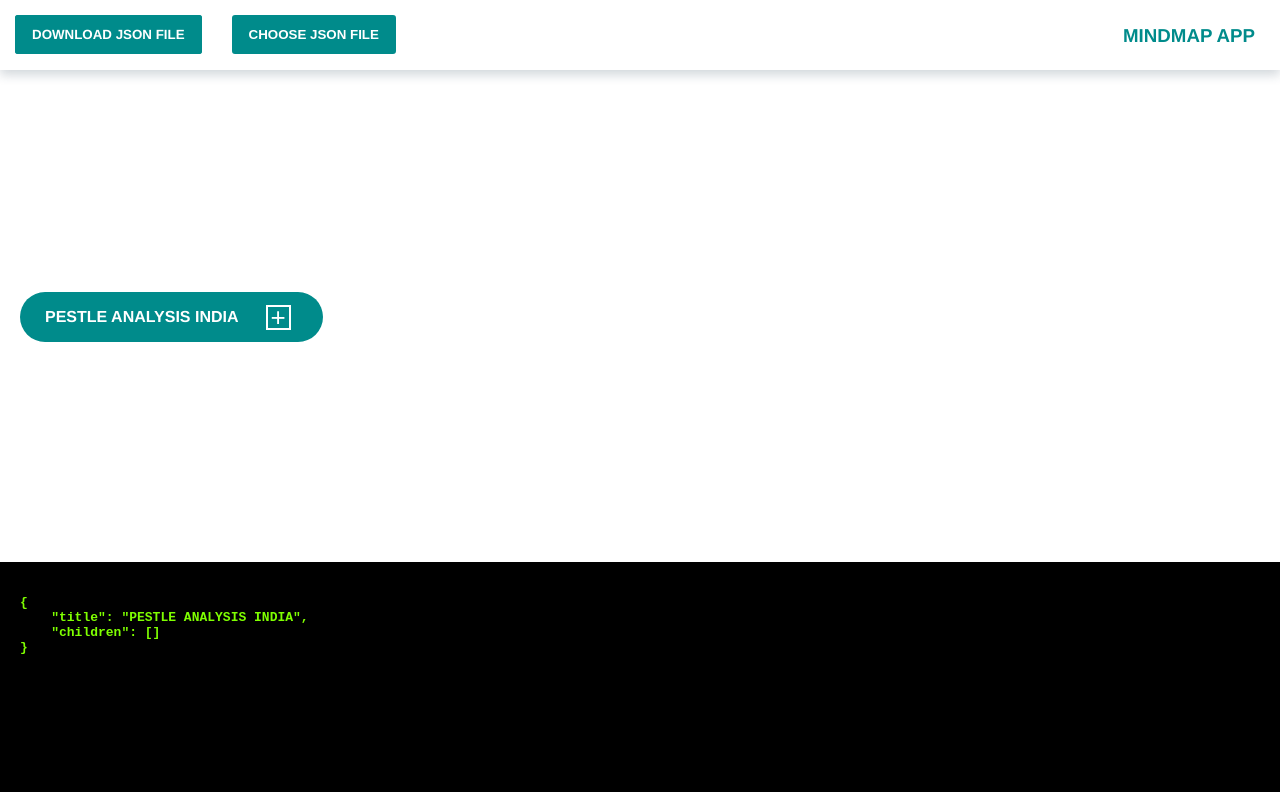
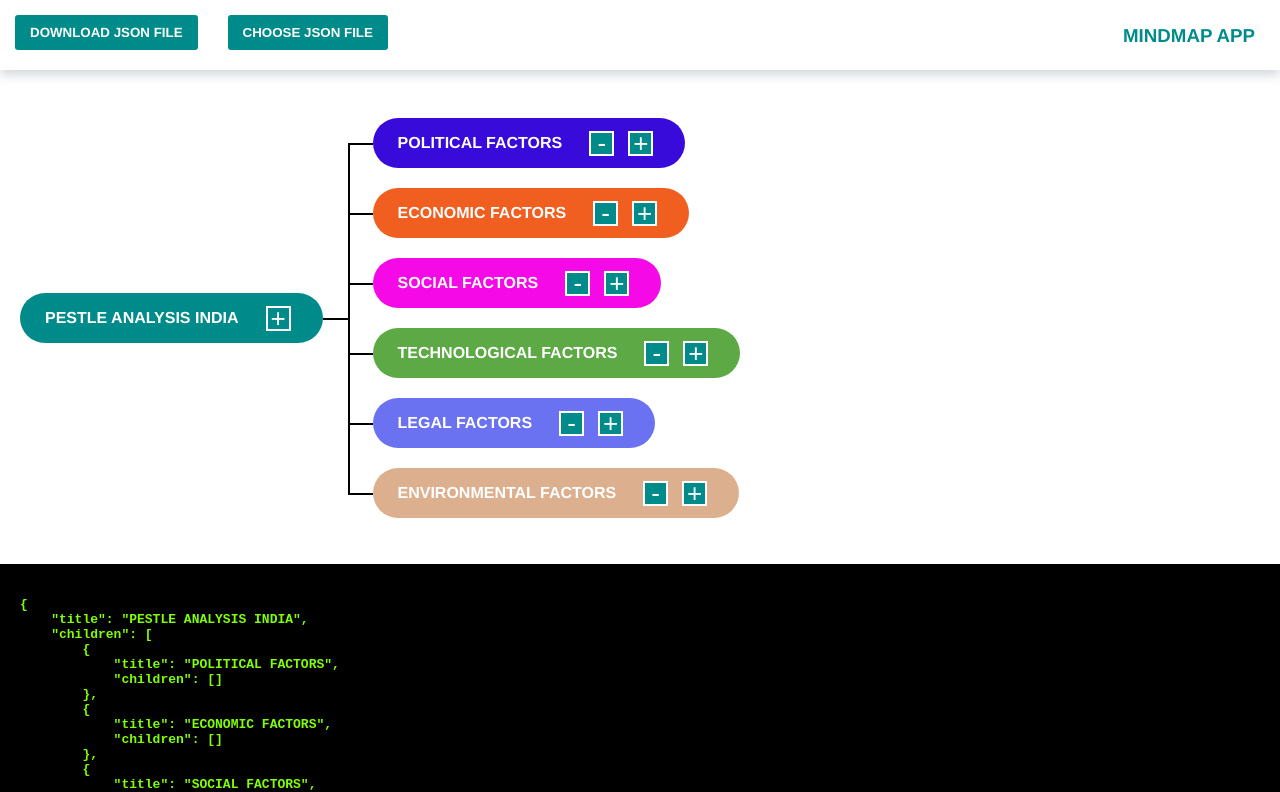
Before and after one commit to dima-zapisochny/mindmap-app, a Vue app: page / in a window 1280 px wide. Shown: the top 792 px of the page. Built offline with nearby package versions, Linux system fonts and the light colour scheme.

Commit message:
aded reorder children via drag’n’drop

```diff
--- a/src/components/Header.vue
+++ b/src/components/Header.vue
@@ -1,8 +1,8 @@
 <template>
-  <header>
-    <a href="" download="data.json" class="download-file__button" @click="downloadJsonFile">DOWNLOAD JSON FILE</a>
-    <input type="file" class="load-file__button" name="files" @change="loadJsonFile"/>
-    <h3 class="header__title">MINDMAP APP</h3>
+  <header class="header-app">
+    <a href="" download="data.json" class="download-file-button" @click="downloadJsonFile">DOWNLOAD JSON FILE</a>
+    <input type="file" class="load-file-button" name="files" @change="loadJsonFile"/>
+    <h3 class="header-app__title">MINDMAP APP</h3>
   </header>
 </template>
 
@@ -49,52 +49,50 @@ export default {
 }
 </script>
 
-<style scoped>
+<style lang="scss" scoped>
 
-header {
+.header-app {
   height: 70px;
-  -webkit-box-shadow: 0px 5px 10px 0px rgba(34, 60, 80, 0.2);
-  -moz-box-shadow: 0px 5px 10px 0px rgba(34, 60, 80, 0.2);
   box-shadow: 0px 5px 10px 0px rgba(34, 60, 80, 0.2);
+  &__title {
+    margin: 25px;
+    color: #008b8b;
+    display: inline-flex;
+    float: right;
+  }
 }
 
-.download-file__button {
+.download-file-button {
   text-decoration: none;
-  background-color: darkcyan;
+  background-color: #008b8b;
   margin: 15px;
   padding: 10px 15px;
-  border: 2px solid darkcyan;
-  color: white;
+  color: #fff;
   border-radius: 3px;
   font-weight: 700;
   font-size: 10pt;
   cursor: pointer;
+  &:hover {
+    webkit-box-shadow: 0px 0px 8px 5px rgba(34, 60, 80, 0.2);
+    moz-box-shadow: 0px 0px 8px 5px rgba(34, 60, 80, 0.2);
+    box-shadow: 0px 0px 8px 5px rgba(34, 60, 80, 0.2);
+  }
+  &:active {
+    opacity: .5;
+  }
 }
 
-.download-file__button:hover {
-  -webkit-box-shadow: 0px 0px 8px 5px rgba(34, 60, 80, 0.2);
-  -moz-box-shadow: 0px 0px 8px 5px rgba(34, 60, 80, 0.2);
-  box-shadow: 0px 0px 8px 5px rgba(34, 60, 80, 0.2);
-}
-
-.download-file__button:active {
-  opacity: .5;
-}
-
-.load-file__button {
+.load-file-button {
   color: transparent;
-}
-
-.load-file__button::-webkit-file-upload-button {
+  &::-webkit-file-upload-button {
     visibility: hidden;
   }
-.load-file__button:before {
+  &:before {
     content: 'CHOOSE JSON FILE';
     margin: 15px;
     padding: 10px 15px;
-  background-color: darkcyan;
+    background-color: #008b8b;
     display: inline-block;
-  border: 2px solid darkcyan;
     border-radius: 3px;
     outline: none;
     white-space: nowrap;
@@ -104,21 +102,12 @@ header {
     font-size: 10pt;
     cursor: pointer;
   }
-.load-file__button:hover::before {
-  -webkit-box-shadow: 0px 0px 8px 5px rgba(34, 60, 80, 0.2);
-  -moz-box-shadow: 0px 0px 8px 5px rgba(34, 60, 80, 0.2);
+  &:hover::before {
     box-shadow: 0px 0px 8px 5px rgba(34, 60, 80, 0.2);
   }
-
-.load-file__button:active::before {
+  &:active::before {
     opacity: .5;
   }
-
-.header__title {
-  margin: 25px;
-  color: darkcyan;
-  display: inline-flex;
-  float: right;
 }
 
 </style>
--- a/src/components/JsonMap.vue
+++ b/src/components/JsonMap.vue
@@ -18,14 +18,14 @@ export default {
 }
 </script>
 
-<style scoped>
+<style lang="scss" scoped>
 
 .json-map {
   width: calc(100% - 40px);
   min-height: calc(30% - 40px);
   padding: 20px;
-  background-color: black;
-  color: chartreuse;
+  background-color: #000;
+  color: #80FF00;
   font-weight: bold;
   overflow-y: scroll;
 }
--- a/src/components/map/Element.vue
+++ b/src/components/map/Element.vue
@@ -1,12 +1,19 @@
 <template>
   <div class="nested-element">
-    <div class="element" :class="{'parent': childLength, 'parent-root': parent.children.length > 0, 'child-root': true}" :style="{backgroundColor: randomColor()}">
+    <div class="element child-root"
+         :draggable="isDraggable"
+         :class="{'parent-element parent-root': isHaveChildren}"
+         :style="{backgroundColor: randomColor()}"
+         @dragstart="dragStart"
+         @dragover="dragOver"
+         @dragenter="dragEnter"
+         @dragleave="dragLeave"
+         @drop="dragDrop">
       <h3 class="element__title">{{ parent.title }}</h3>
-      <button class="element__button" v-if="parentItem" @click="deleteChild">-</button>
-      <button class="element__button" v-if="!parentItem" @click="deleteElement">-</button>
+      <button class="element__button" @click="deleteElement()">-</button>
       <button class="element__button" type="button" @click="addChild">+</button>
     </div>
-    <ul class="element__list" v-if="this.parent.children && this.parent.children.length > 0">
+    <ul class="element__list" v-if="isShowList">
       <Nested
         v-for="(child, childIndex) in parent.children"
         :parentItem="parent"
@@ -14,7 +21,6 @@
         :index="childIndex"
         :key="child.id"
         :class="{'list-root': childLength}"
-        @deleteSubTask="deleteChild"
       />
     </ul>
   </div>
@@ -40,14 +46,43 @@ export default {
   computed: {
     childLength: function () {
       return this.parent.children.length > 1
+    },
+    isShowList: function () {
+      return !!this.parent.children
+    },
+    isDraggable: function () {
+      return !!this.parentItem
+    },
+    isHaveChildren: function () {
+      return this.parent.children.length
     }
   },
   methods: {
-    deleteChild () {
-      this.parentItem.children.splice(this.index, 1)
+    dragStart (event) {
+      if (this.parentItem) {
+        event.target.classList.remove('child-root')
+      }
+      setTimeout(this.deleteElement, 0)
+      const element = JSON.stringify(this.parent)
+      event.dataTransfer.setData('element', element)
+      event.dataTransfer.setData('index', this.index.toString())
     },
-    deleteElement () {
-      this.$emit('deleteElement', this.index)
+    dragOver (event) {
+      event.preventDefault()
+    },
+    dragEnter (event) {
+      this.$el.firstChild.classList.add('drop-element')
+      console.log()
+    },
+    dragLeave (event) {
+      this.$el.firstChild.classList.remove('drop-element')
+      console.log(this)
+    },
+    dragDrop (event) {
+      const element = JSON.parse(event.dataTransfer.getData('element'))
+      const index = Number(event.dataTransfer.getData('index'))
+      this.parent.children.push(element)
+      console.log(index)
     },
     addChild () {
       const title = prompt('Enter a title for the item', 'Title')
@@ -57,6 +92,9 @@ export default {
       }
       this.parent.children.push(element)
     },
+    deleteElement () {
+      this.parentItem ? this.parentItem.children.splice(this.index, 1) : this.$emit('deleteElement', this.index)
+    },
     randomColor () {
       return '#' + (0x1000000 + (Math.random()) * 0xffffff).toString(16).substr(1, 6)
     }
@@ -64,29 +102,33 @@ export default {
 }
 </script>
 
-<style scoped>
+<style lang="scss" scoped>
 
 .nested-element {
   position: relative;
   display: flex;
+  cursor: move;
 }
 
-.parent {
+.parent-element {
   margin: auto 0 !important;
 }
 
 .child-root {
   position: relative;
+  &:before {
+    background-color: #000;
+    position: absolute;
+    content: '';
+    width: 25px;
+    height: 2px;
+    left: -25px;
+    top: 50%;
+  }
 }
 
-.child-root:before {
-  background-color: black;
-  position: absolute;
-  content: '';
-  width: 25px;
-  height: 2px;
-  left: -25px;
-  top: 50%;
+.drop-element {
+  box-shadow: 0px 0px 8px 5px rgba(34, 60, 80, 0.2);
 }
 
 </style>
--- a/src/components/map/Map.vue
+++ b/src/components/map/Map.vue
@@ -1,16 +1,16 @@
 <template>
   <div class="map">
-    <div class="element" :class="{'parent-root': CHILDREN.length > 0}">
+    <div class="element" :class="{'parent-root': isHaveChildren}">
       <h3 class="element__title">{{ TITLE }}</h3>
       <button class="element__button" type="button" @click="addElement">+</button>
     </div>
     <ul class="element__list">
       <Element
-        v-for="(child, index) in CHILDREN"
+        v-for="(child, index) in this.CHILDREN"
         :key="child.id"
         :parent="child"
         :index="index"
-        :class="{'list-root': CHILDREN.length > 1}"
+        :class="{'list-root': childLength}"
         @deleteElement="deleteElement"/>
     </ul>
   </div>
@@ -29,7 +29,13 @@ export default {
     ...mapGetters({
       TITLE: 'TITLE',
       CHILDREN: 'CHILDREN'
-    })
+    }),
+    childLength: function () {
+      return this.CHILDREN.length > 1
+    },
+    isHaveChildren: function () {
+      return this.CHILDREN.length
+    }
   },
   methods: {
     ...mapMutations({
@@ -47,7 +53,7 @@ export default {
 }
 </script>
 
-<style>
+<style lang="scss">
 
 .map {
   display: flex;
@@ -64,18 +70,15 @@ export default {
   min-width: 230px;
   height: 50px;
   border-radius: 30px;
-  background-color: darkcyan;
+  background-color:  #008b8b;
   margin: 10px 0;
-}
-
-.element__title {
+  &__title {
      min-width: 50%;
      font-size: 16px;
      margin: auto 20px auto 0;
      color: white;
    }
-
-.element__button {
+  &__button {
     padding: 0;
     display: flex;
     justify-content: center;
@@ -86,28 +89,28 @@ export default {
     color: white;
     font-size: 26px;
     cursor: pointer;
-  background-color: darkcyan;
+    background-color:  #008b8b;
     border: white solid 2px;
   }
-
-.element__list {
+  &__list {
     position: relative;
     height: auto;
     padding: 0;
     margin-left: 50px;
   }
+}
 
-.list-root:before {
-  background-color: black;
+.list-root{
+  &:before {
+    background-color: #000;
     position: absolute;
     content: '';
     width: 2px;
     height: 100%;
     left: -25px;
   }
-
-.list-root:first-child:before {
-  background-color: black;
+  &:first-child:before {
+    background-color: #000;
     position: absolute;
     content: '';
     width: 2px;
@@ -115,9 +118,8 @@ export default {
     left: -25px;
     top: 50%;
   }
-
-.list-root:last-child:before {
-  background-color: black;
+  &:last-child:before {
+    background-color: #000;
     position: absolute;
     content: '';
     width: 2px;
@@ -125,13 +127,12 @@ export default {
     left: -25px;
     bottom: 50%;
   }
+}
 
 .parent-root {
   position: relative;
-}
-
-.parent-root:after {
-  background-color: black;
+  &:after {
+    background-color: #000;
     position: absolute;
     content: '';
     width: 25px;
@@ -139,5 +140,6 @@ export default {
     left: 100%;
     top: 50%;
   }
+}
 
 </style>
--- a/src/vuex/store.js
+++ b/src/vuex/store.js
@@ -6,7 +6,32 @@ Vue.use(Vuex)
 export default new Vuex.Store({
   state: {
     title: 'PESTLE ANALYSIS INDIA',
-    children: []
+    children: [
+      {
+        title: 'POLITICAL FACTORS',
+        children: []
+      },
+      {
+        title: 'ECONOMIC FACTORS',
+        children: []
+      },
+      {
+        title: 'SOCIAL FACTORS',
+        children: []
+      },
+      {
+        title: 'TECHNOLOGICAL FACTORS',
+        children: []
+      },
+      {
+        title: 'LEGAL FACTORS',
+        children: []
+      },
+      {
+        title: 'ENVIRONMENTAL FACTORS',
+        children: []
+      }
+    ]
   },
   mutations: {
     SET_ELEMENT_TO_STORE (state, title) {
```
Lines whose indentation alone changed are shown as unchanged.
